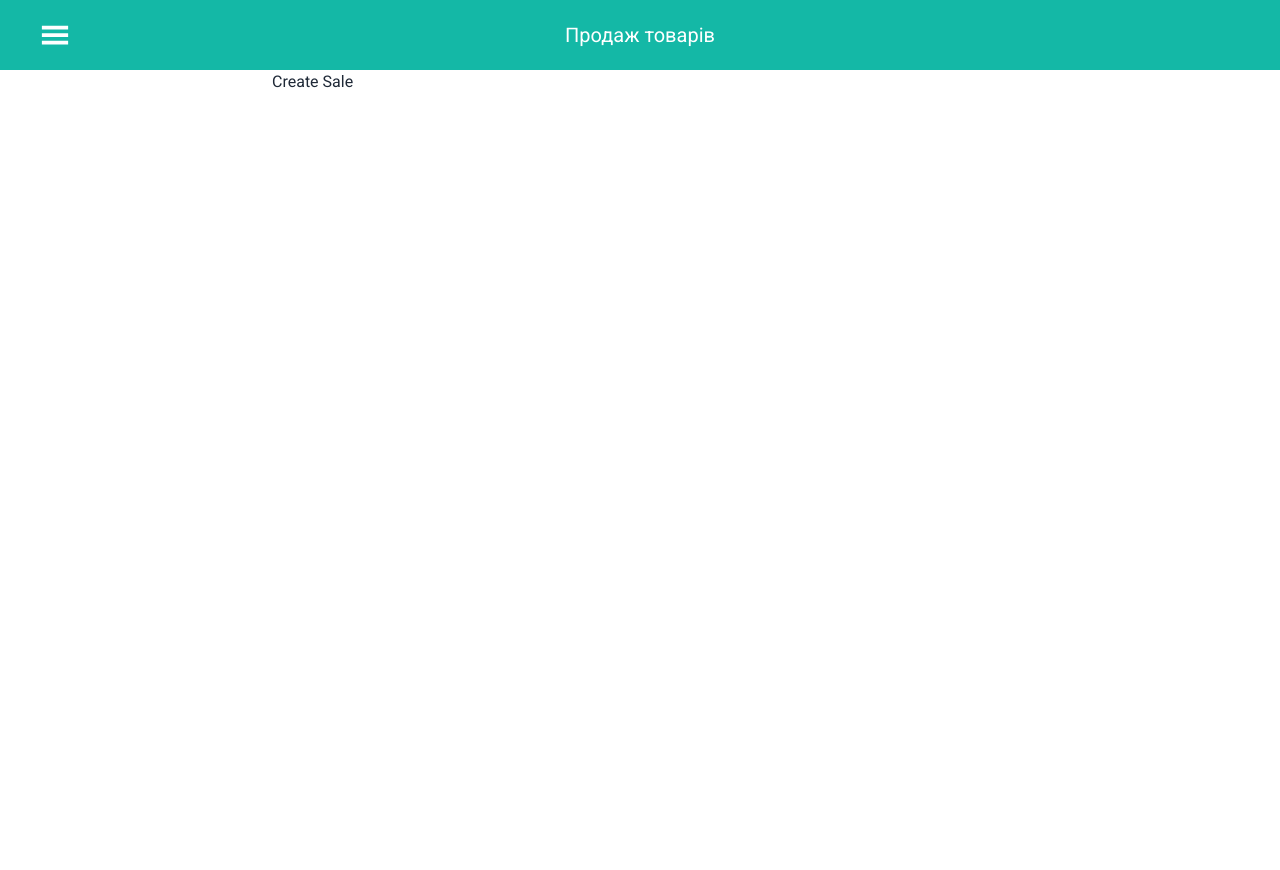
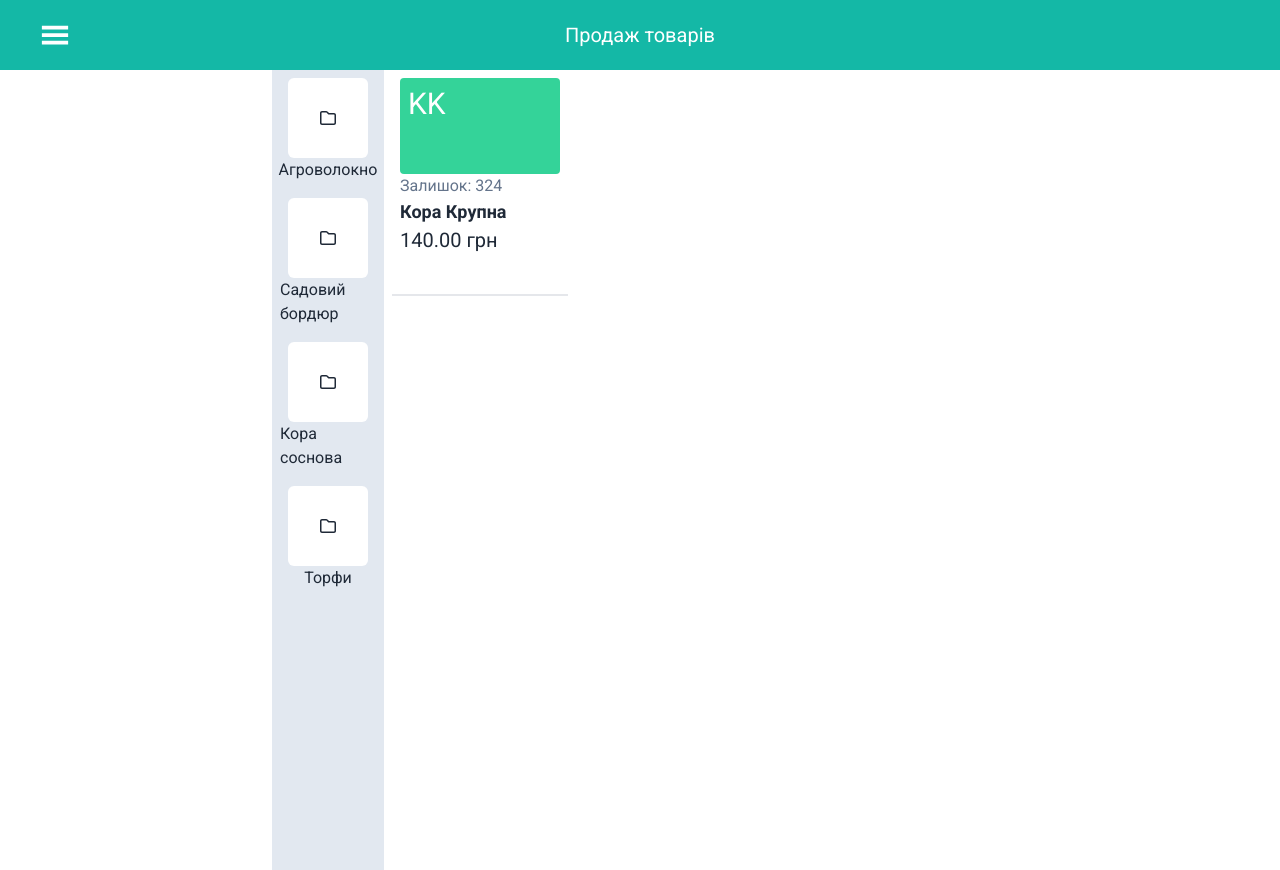
Before and after one commit to Bezobrazz/fu-online-cash, a React (Vite) app: page /create-sale in a window 1280 px wide. Before the commit the page ends 800 px from the top, so only its background shows below. Built offline with nearby package versions, Linux system fonts and the light colour scheme; no server answers; the database is empty.

Commit message:
added product card

```diff
--- /dev/null
+++ b/src/components/ProductCard/ProductCard.tsx
@@ -0,0 +1,15 @@
+import React from 'react'
+
+export const ProductCard = () => {
+  return (
+    <div className='w-70 h-full p-2 pb-10 border-b-2'>
+        <div className='bg-emerald-400 h-24 w-40 p-2 rounded'>
+            <p className='text-3xl text-white'>KK</p>
+        </div>
+        <p className='text-base font-thin text-slate-500'>Залишок: 324</p>
+        <h3 className='font-bold text-lg'>Кора Крупна</h3>
+        <p className='text-xl'>140.00 грн</p>
+
+    </div>
+  )
+}
--- a/src/pages/CreateSale.tsx
+++ b/src/pages/CreateSale.tsx
@@ -1,6 +1,12 @@
+import { CategoriesBar } from "../components/CategoriesBar/CategoriesBar"
+import { ProductCard } from "../components/ProductCard/ProductCard"
+
 const CreateSale = () => {
     return (
-<h2>Create Sale</h2>
+<div className="flex gap-2">
+    <CategoriesBar/>
+    <ProductCard/>
+</div>
     )
 }
 
```
